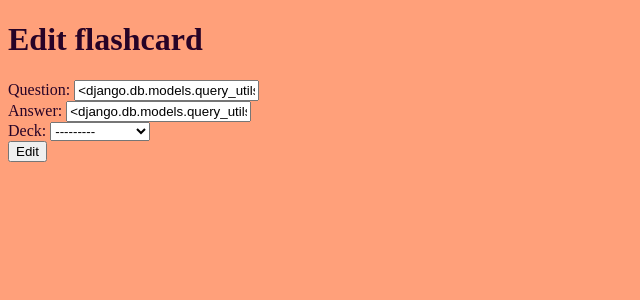
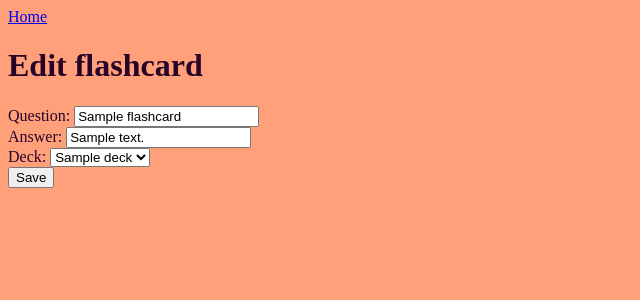
Before and after one commit to Momentum-Team-20/django-flashcards-team-blossom, a Django app: page /flashcards/edit_flashcard/1 in a window 1280 px wide. Shown: the top 300 px of the page, without its empty margins (0-640 px from the left). Run offline with Django 4.2, Linux system fonts and the light colour scheme; tables that the repository leaves empty hold one stand-in row (values such as "Sample post").

Commit message:
changed instance in edit_flahscard view and no more error when saving edits. added home link to base html

```diff
--- a/flashcards/templates/base.html
+++ b/flashcards/templates/base.html
@@ -11,6 +11,7 @@
 </head>
 
 <body>
+    <a href="{% url 'home' %}">Home</a>
     {% block content %}
     {% endblock %}
 </body>
--- a/flashcards/templates/flashcards/edit_flashcard.html
+++ b/flashcards/templates/flashcards/edit_flashcard.html
@@ -2,6 +2,6 @@
 <h1>Edit flashcard</h1>
 <form method="POST">
   {% csrf_token %} {{ form.as_div }}
-  <input type="submit" value="Edit" />
+  <input type="submit" value="Save" />
 </form>
 {% endblock %}
--- a/flashcards/views.py
+++ b/flashcards/views.py
@@ -37,15 +37,17 @@
 
 
 def edit_flashcard(request, pk):
-    form = get_object_or_404(Flashcard, pk=pk)
+    flashcard = get_object_or_404(Flashcard, pk=pk)
     if request.method == 'POST':
-        form = FlashcardForm(request.POST, instance=Flashcard)
+        form = FlashcardForm(request.POST, instance=flashcard)
         if form.is_valid():
             form.save()
-            return redirect('home', pk=pk)
+            return redirect('home')
     else:
-        form = FlashcardForm(instance=Flashcard)
+        form = FlashcardForm(instance=flashcard)
     return render(request, 'flashcards/edit_flashcard.html', {'form': form})
+# <django.db.models.query_utils.DeferredAttribute object at 0x1028eb110>
+
 
 def delete_flashcard(request, pk):
     form = get_object_or_404(Flashcard, pk=pk)
```
